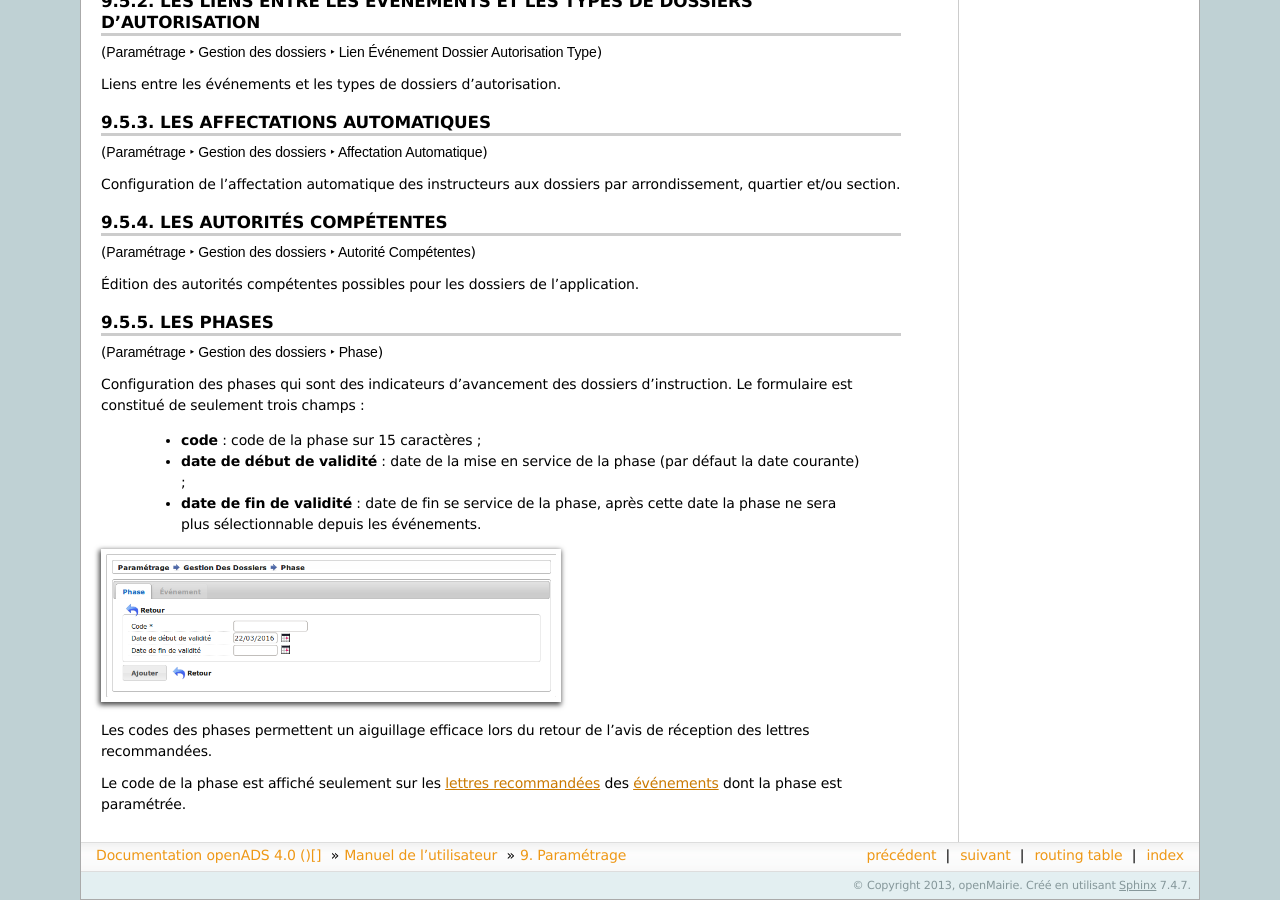
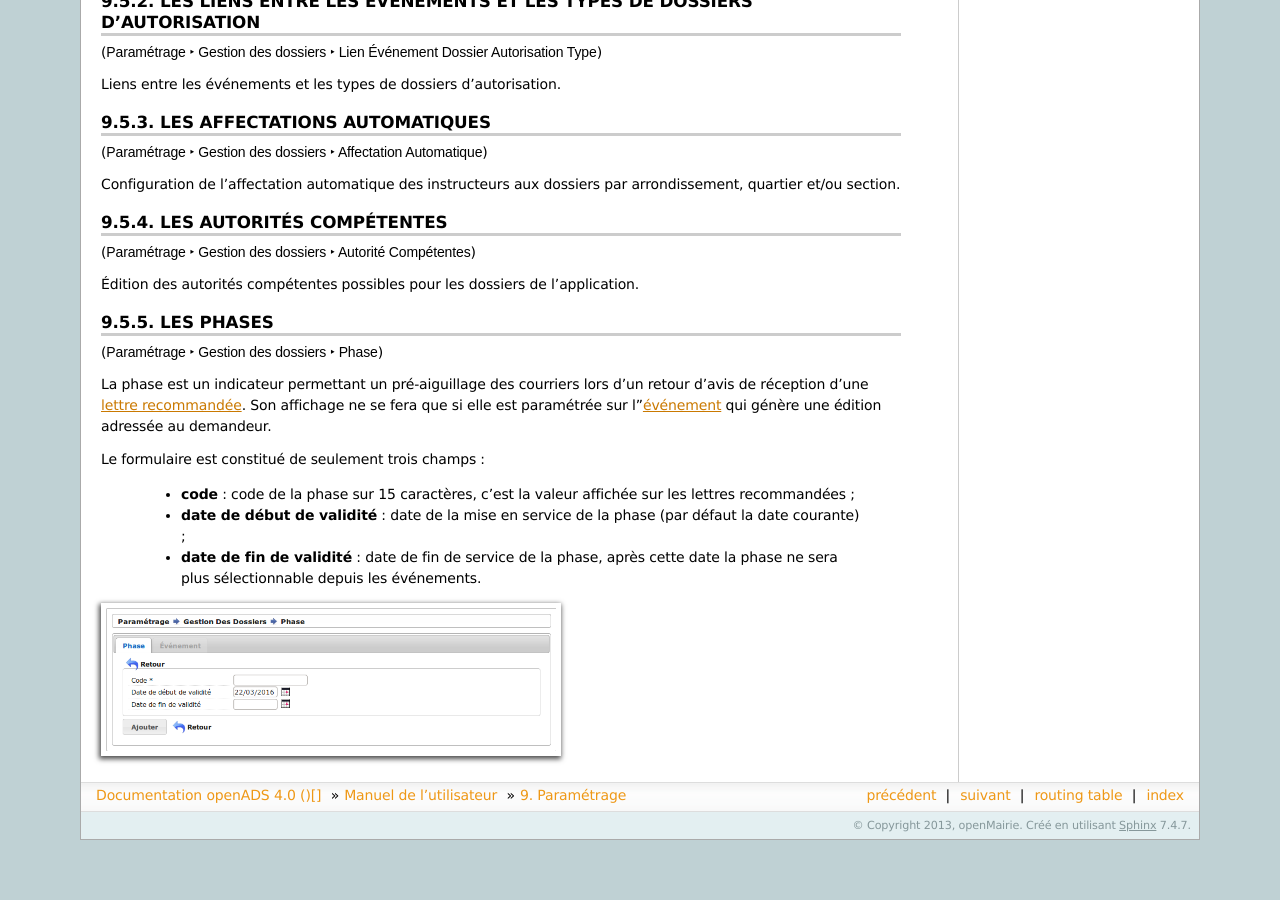
Before and after one commit to mpavaux/openads-documentation, a Sphinx documentation site: the page built from source/manuel_utilisateur/parametrage.rst, in a window 1280 px wide and 900 px high, scrolled down 2906 px. Built offline with Sphinx 7.4.7, drawn with Linux system fonts in a browser that asks for light colours; after the commit the page ends 3746 px from its top, so only the background shows below that.

Commit message:
* Amélioration de la description des phases.

```diff
--- a/source/manuel_utilisateur/parametrage.rst
+++ b/source/manuel_utilisateur/parametrage.rst
@@ -256,15 +256,13 @@
 
 (:menuselection:`Paramétrage --> Gestion des dossiers --> Phase`)
 
-Configuration des phases qui sont des indicateurs d'avancement des dossiers d'instruction.
+La phase est un indicateur permettant un pré-aiguillage des courriers lors d'un retour d'avis de réception d'une :ref:`lettre recommandée <suivi_envoi_lettre_rar>`.
+Son affichage ne se fera que si elle est paramétrée sur l':ref:`événement <parametrage_dossiers_evenement>` qui génère une édition adressée au demandeur.
+
 Le formulaire est constitué de seulement trois champs :
 
-  * **code** : code de la phase sur 15 caractères ;
+  * **code** : code de la phase sur 15 caractères, c'est la valeur affichée sur les lettres recommandées ;
   * **date de début de validité** : date de la mise en service de la phase (par défaut la date courante) ;
-  * **date de fin de validité** : date de fin se service de la phase, après cette date la phase ne sera plus sélectionnable depuis les événements.
+  * **date de fin de validité** : date de fin de service de la phase, après cette date la phase ne sera plus sélectionnable depuis les événements.
 
 .. image:: parametrage_phase.png
-
-Les codes des phases permettent un aiguillage efficace lors du retour de l'avis de réception des lettres recommandées.
-
-Le code de la phase est affiché seulement sur les :ref:`lettres recommandées <suivi_envoi_lettre_rar>` des :ref:`événements <parametrage_dossiers_evenement>` dont la phase est paramétrée.
```
